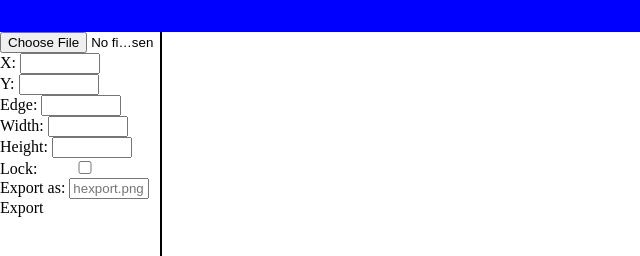
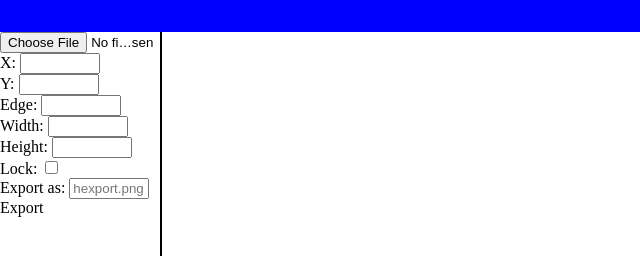
Before and after one commit to galactic-src/hexd, a website built with webpack: page index.html in a window 1280 px wide. Shown: the top 256 px of the page, 0-640 px from the left. Built offline with nearby package versions, Linux system fonts and the light colour scheme.

Commit message:
fix checkbox width

```diff
--- a/hexd.css
+++ b/hexd.css
@@ -25,6 +25,10 @@ div#side-panel {
 
 div#side-panel input {
     width: 5rem;
+}
+
+div#side-panel input[type="checkbox"] {
+    width: auto;
 }
 
 div#side-panel input#fileSelector {
```
